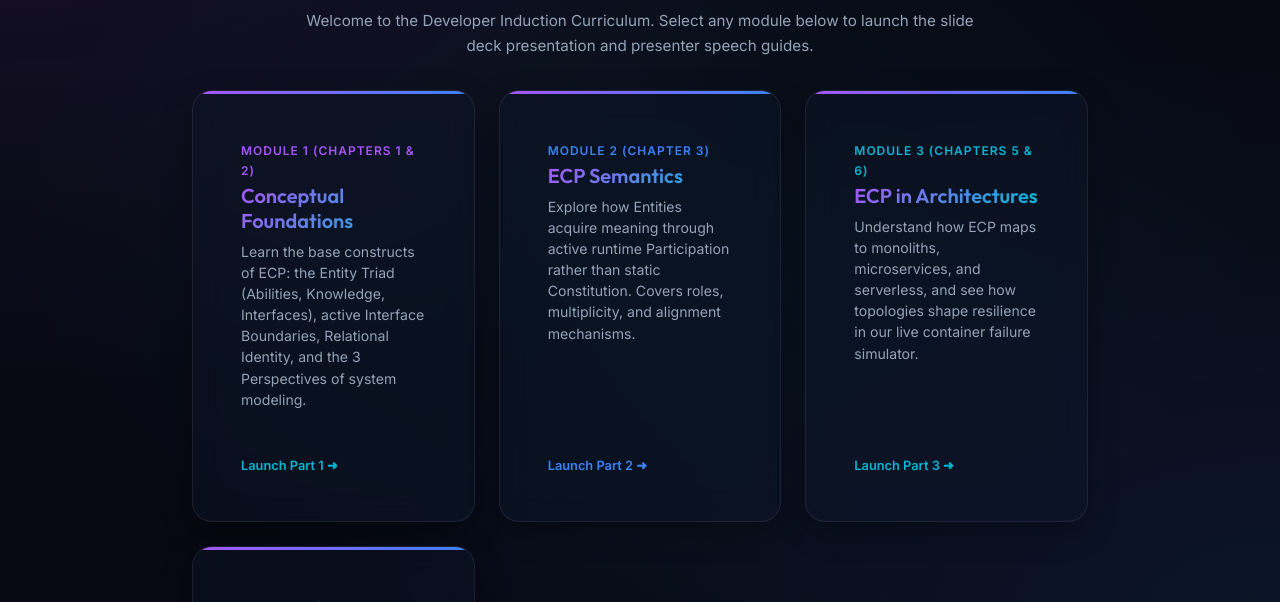
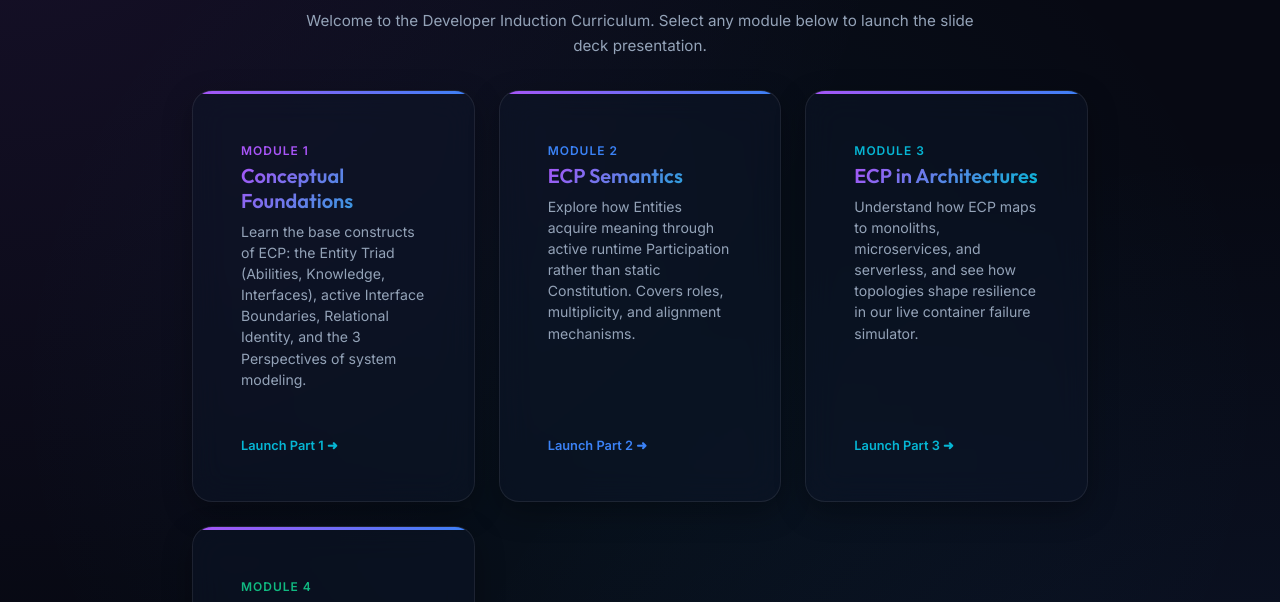
Before and after one commit to shunyavkash-satish-kanaujiya/ECP-presentation, a plain HTML site: page index.html in a window 1280 px wide. Shown: the part 198-800 px from the top of the page. Drawn offline with Linux system fonts and the light colour scheme.

Commit message:
Update portal layout to prevent viewport clipping and simplify labels to Module 1-4

```diff
--- a/index.html
+++ b/index.html
@@ -6,6 +6,12 @@
     <title>ECP Developer Induction Portal - Home</title>
     <link rel="stylesheet" href="style.css">
     <style>
+        /* Enable scrolling on the home page portal to prevent cards from cutting off */
+        body {
+            overflow: auto !important;
+            height: auto !important;
+            min-height: 100vh;
+        }
         .portal-grid {
             display: grid;
             grid-template-columns: repeat(auto-fit, minmax(220px, 1fr));
@@ -66,7 +72,7 @@
         <main style="display: flex; flex-direction: column; align-items: center; width: 100%;">
             <div style="text-align: center; margin-top: 1rem; max-width: 700px;">
                 <h1 style="font-size: 2.2rem; font-weight: 800; margin-bottom: 0.75rem; background: linear-gradient(135deg, var(--accent-purple), var(--accent-cyan)); -webkit-background-clip: text; -webkit-text-fill-color: transparent;">The Entity-Communication Paradigm</h1>
-                <p style="color: var(--text-secondary); font-size: 0.95rem; line-height: 1.6;">Welcome to the Developer Induction Curriculum. Select any module below to launch the slide deck presentation and presenter speech guides.</p>
+                <p style="color: var(--text-secondary); font-size: 0.95rem; line-height: 1.6;">Welcome to the Developer Induction Curriculum. Select any module below to launch the slide deck presentation.</p>
             </div>
 
             <!-- Portal Grid -->
@@ -74,7 +80,7 @@
                 <!-- Part 1 -->
                 <a href="foundations.html" class="glass-card portal-card">
                     <div>
-                        <span style="font-size: 0.75rem; font-weight: 700; color: var(--accent-purple); letter-spacing: 1px; text-transform: uppercase;">Module 1 (Chapters 1 & 2)</span>
+                        <span style="font-size: 0.75rem; font-weight: 700; color: var(--accent-purple); letter-spacing: 1px; text-transform: uppercase;">Module 1</span>
                         <h3 style="margin-top: 0.25rem;">Conceptual Foundations</h3>
                         <p>Learn the base constructs of ECP: the Entity Triad (Abilities, Knowledge, Interfaces), active Interface Boundaries, Relational Identity, and the 3 Perspectives of system modeling.</p>
                     </div>
@@ -86,7 +92,7 @@
                 <!-- Part 2 -->
                 <a href="semantics.html" class="glass-card portal-card">
                     <div>
-                        <span style="font-size: 0.75rem; font-weight: 700; color: var(--accent-blue); letter-spacing: 1px; text-transform: uppercase;">Module 2 (Chapter 3)</span>
+                        <span style="font-size: 0.75rem; font-weight: 700; color: var(--accent-blue); letter-spacing: 1px; text-transform: uppercase;">Module 2</span>
                         <h3 style="margin-top: 0.25rem;">ECP Semantics</h3>
                         <p>Explore how Entities acquire meaning through active runtime Participation rather than static Constitution. Covers roles, multiplicity, and alignment mechanisms.</p>
                     </div>
@@ -98,7 +104,7 @@
                 <!-- Part 3 -->
                 <a href="architecture.html" class="glass-card portal-card">
                     <div>
-                        <span style="font-size: 0.75rem; font-weight: 700; color: var(--accent-cyan); letter-spacing: 1px; text-transform: uppercase;">Module 3 (Chapters 5 & 6)</span>
+                        <span style="font-size: 0.75rem; font-weight: 700; color: var(--accent-cyan); letter-spacing: 1px; text-transform: uppercase;">Module 3</span>
                         <h3 style="margin-top: 0.25rem;">ECP in Architectures</h3>
                         <p>Understand how ECP maps to monoliths, microservices, and serverless, and see how topologies shape resilience in our live container failure simulator.</p>
                     </div>
@@ -110,7 +116,7 @@
                 <!-- Part 4 -->
                 <a href="patterns.html" class="glass-card portal-card">
                     <div>
-                        <span style="font-size: 0.75rem; font-weight: 700; color: var(--accent-green); letter-spacing: 1px; text-transform: uppercase;">Module 4 (Chapters 7, 8 & 9)</span>
+                        <span style="font-size: 0.75rem; font-weight: 700; color: var(--accent-green); letter-spacing: 1px; text-transform: uppercase;">Module 4</span>
                         <h3 style="margin-top: 0.25rem;">Patterns & Failure</h3>
                         <p>Master ECP design patterns, analyze outages mathematically using minimal cut-sets, and observe dynamic latency queues inside the performance chart simulator.</p>
                     </div>
```
